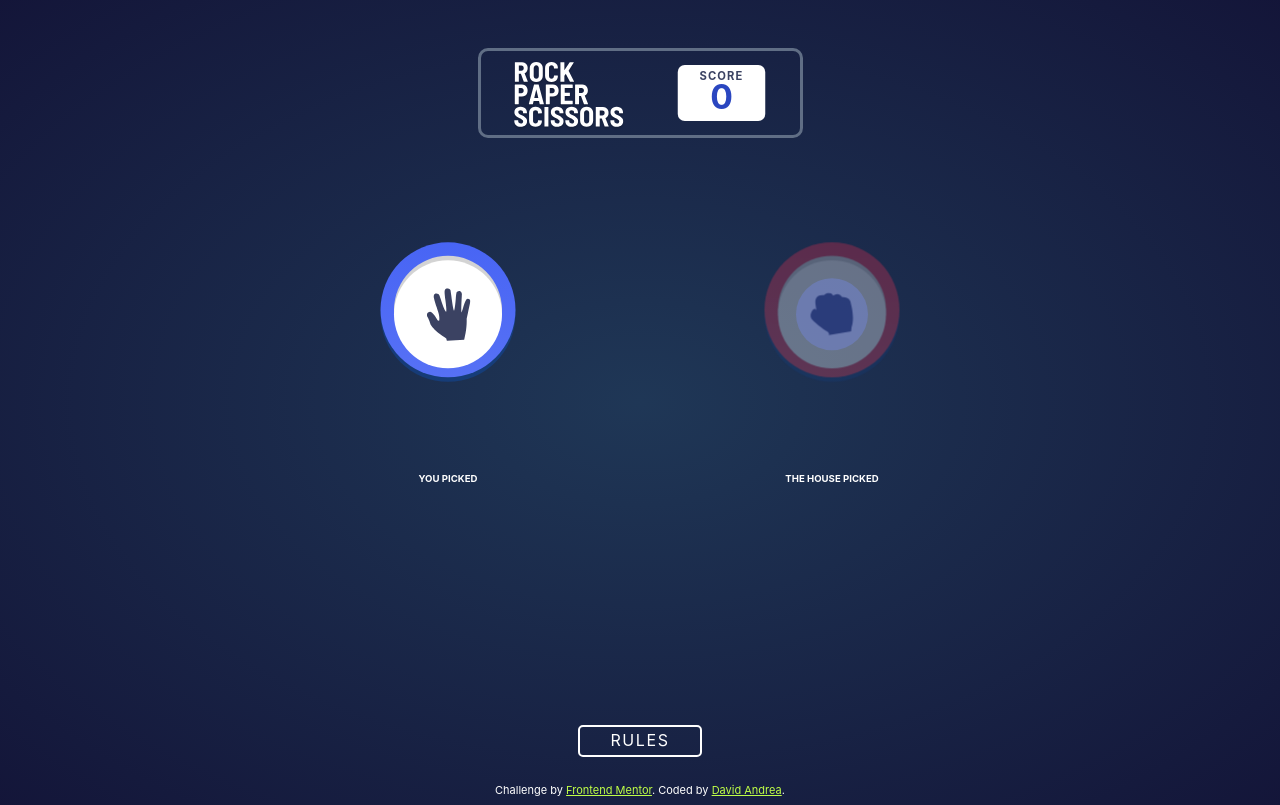
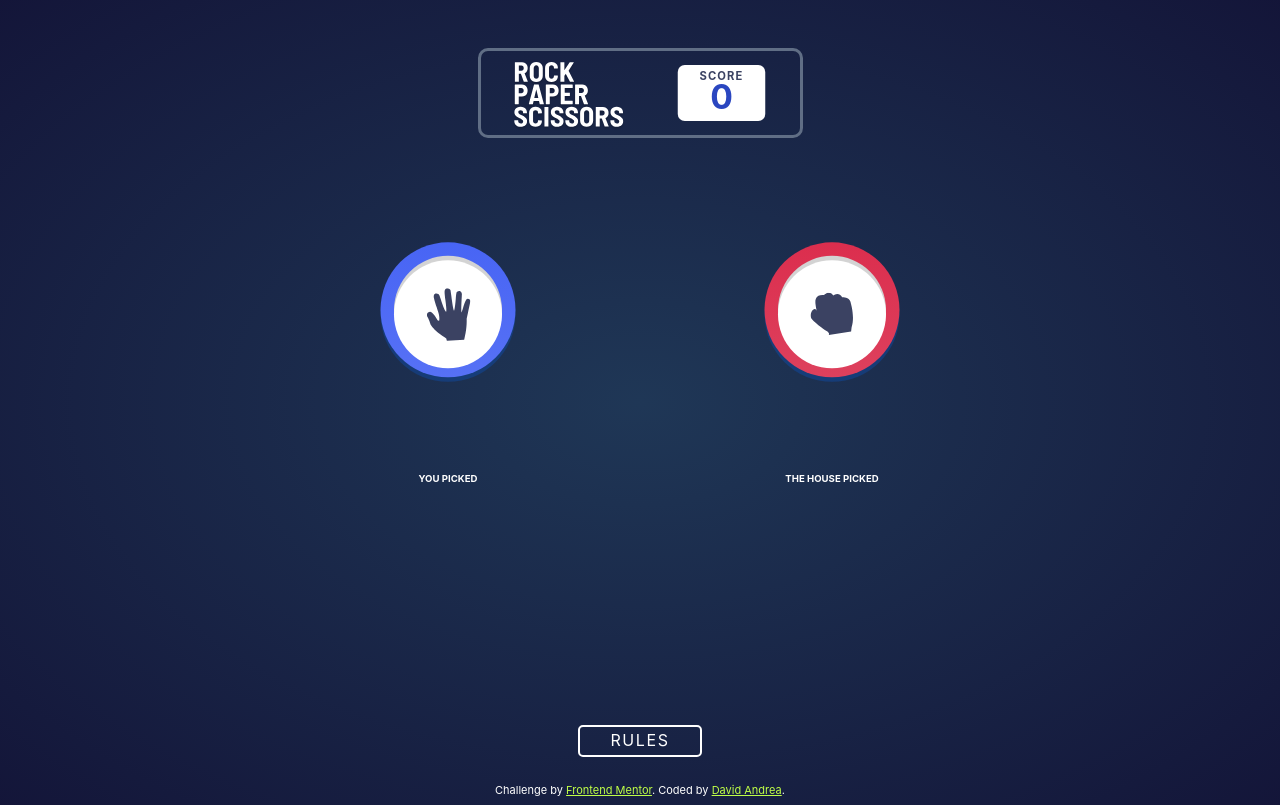
Before and after one commit to djblackett/rock-paper-scissors-react, a React (Create React App) app: page / in a window 1280 px wide. Both pictures are taken after a click on the button 518 px from the left and 269 px from the top of the page. Built offline with nearby package versions, Linux system fonts and the light colour scheme.

Commit message:
fix - shortened animation time

```diff
--- a/src/App.css
+++ b/src/App.css
@@ -56,14 +56,13 @@ body {
   justify-content: center;
   align-content: flex-start;
   z-index: 0;
-  transition: all 0.3s ease-in;
+  transition: all 0.1s ease-in;
 
   @media (min-width: 1300px) {
     grid-template: 30% 70% / 1fr;
   }
 
   @media (max-height: 650px) {
-
   }
 }
 
--- a/src/components/ChoiceContainer.jsx
+++ b/src/components/ChoiceContainer.jsx
@@ -16,7 +16,7 @@ const Container = styled(animated.div)`
   background-position: center;
   align-items: center;
   justify-items: center;
-  transition: all 0.3s ease-in;
+  transition: all 0.01s ease-in;
   transform: scale(0.65);
 
   @media (min-width: 400px) {
--- a/src/components/CircleHand.jsx
+++ b/src/components/CircleHand.jsx
@@ -17,7 +17,7 @@ const OuterCircle = styled.button`
   position: relative;
   aspect-ratio: 1;
   transform: translateY(-5px);
-  transition: all 0.3s;
+  transition: all 0.1s;
 
   &:hover {
     transform: scale(1.2) translateY(-5px);
@@ -58,7 +58,7 @@ const BackgroundCircle = styled(animated.div)`
   background-color: rgba(7, 90, 213, 0.3);
   border-radius: 50%;
   top: 5px;
-  transition: all 0.3s ease-in;
+  transition: all 0.1s ease-in;
   padding: 0;
 
   @media (min-width: 1300px) {
--- a/src/components/GameResults.jsx
+++ b/src/components/GameResults.jsx
@@ -14,7 +14,7 @@ const GameResultsContainer = styled(animated.div)`
   justify-content: center;
   align-items: center;
   background-color: transparent;
-  transition: all 0.3s ease-in;
+  transition: all 0.1s ease-in;
   transform: scale(0.6);
   align-self: flex-start;
   justify-self: center;
--- a/src/components/Winner.jsx
+++ b/src/components/Winner.jsx
@@ -13,7 +13,7 @@ const WinnerContainer = styled(animated.div)`
   justify-content: center;
   margin: 0 1.5em;
   height: 150px;
-  transition: all 0.5s;
+  transition: all 0.2s;
   min-width: 20ch;
   max-width: 40%;
   z-index: 15;
@@ -102,7 +102,6 @@ function Winner(props) {
     >
       <WinnerTitle>{whoWon()}</WinnerTitle>
       <PlayAgain onClick={handleClick}>PLAY AGAIN</PlayAgain>
-
     </WinnerContainer>
   );
 }
```
